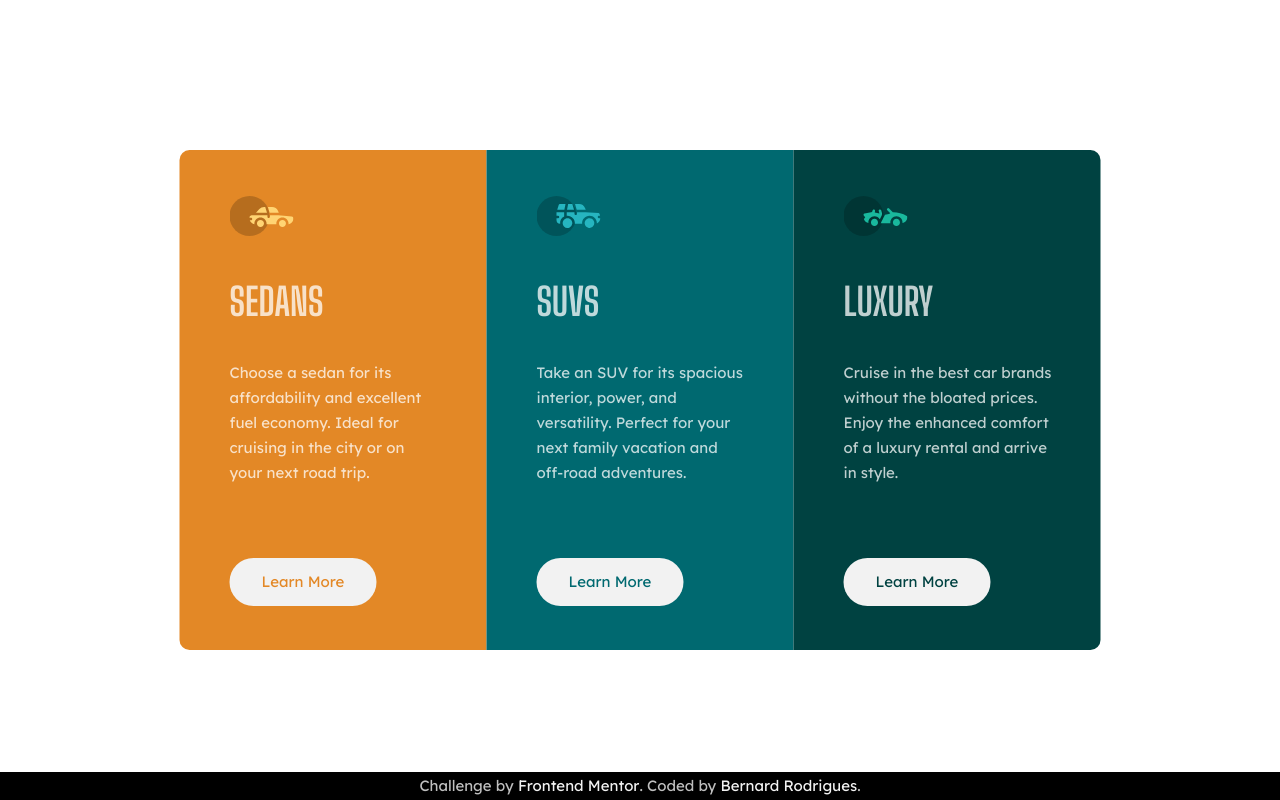
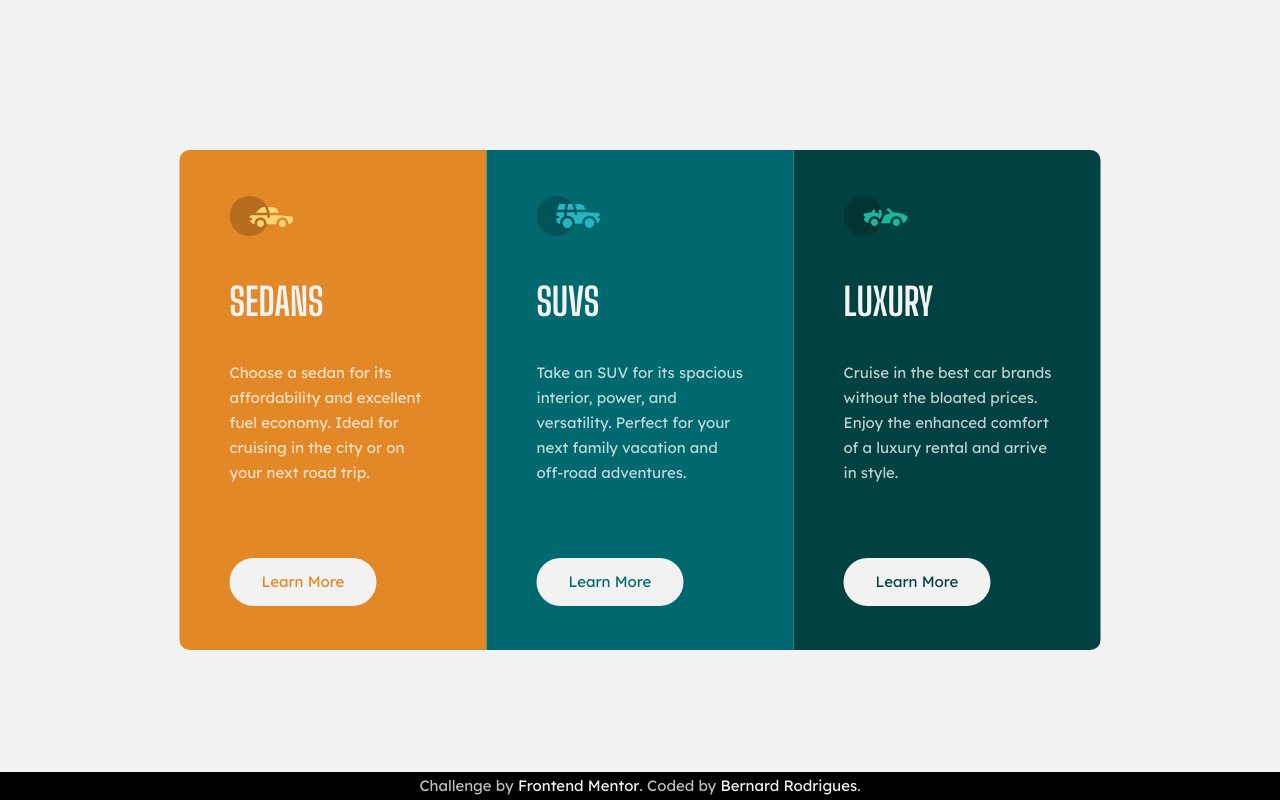
Before and after one commit to bernard-rodrigues/frontendmentor-3column-preview-card-component, a plain HTML site: page index.html in a window 1280 px wide. Drawn offline with Linux system fonts and the light colour scheme.

Commit message:
Corrections in background and colors

```diff
--- a/stylesheets/style.css
+++ b/stylesheets/style.css
@@ -31,6 +31,7 @@ body{
     font-size: 15px;
     position: relative;
     height: 100vh;
+    background-color: var(--veryLightGray);
 }
 
 #main{
@@ -51,6 +52,7 @@ body{
 .box h1{
     font-family: 'Big Shoulders Display', cursive;
     font-weight: 700;
+    color: var(--veryLightGray);
     margin-top: 37px;
     margin-bottom: 30px;
     font-size: 38px;
@@ -58,6 +60,7 @@ body{
 
 .box p{
     line-height: 25px;
+    color: var(--transparentWhite);
 }
 
 #box-sedan{
```
Also changed, not shown: 1 other file.
